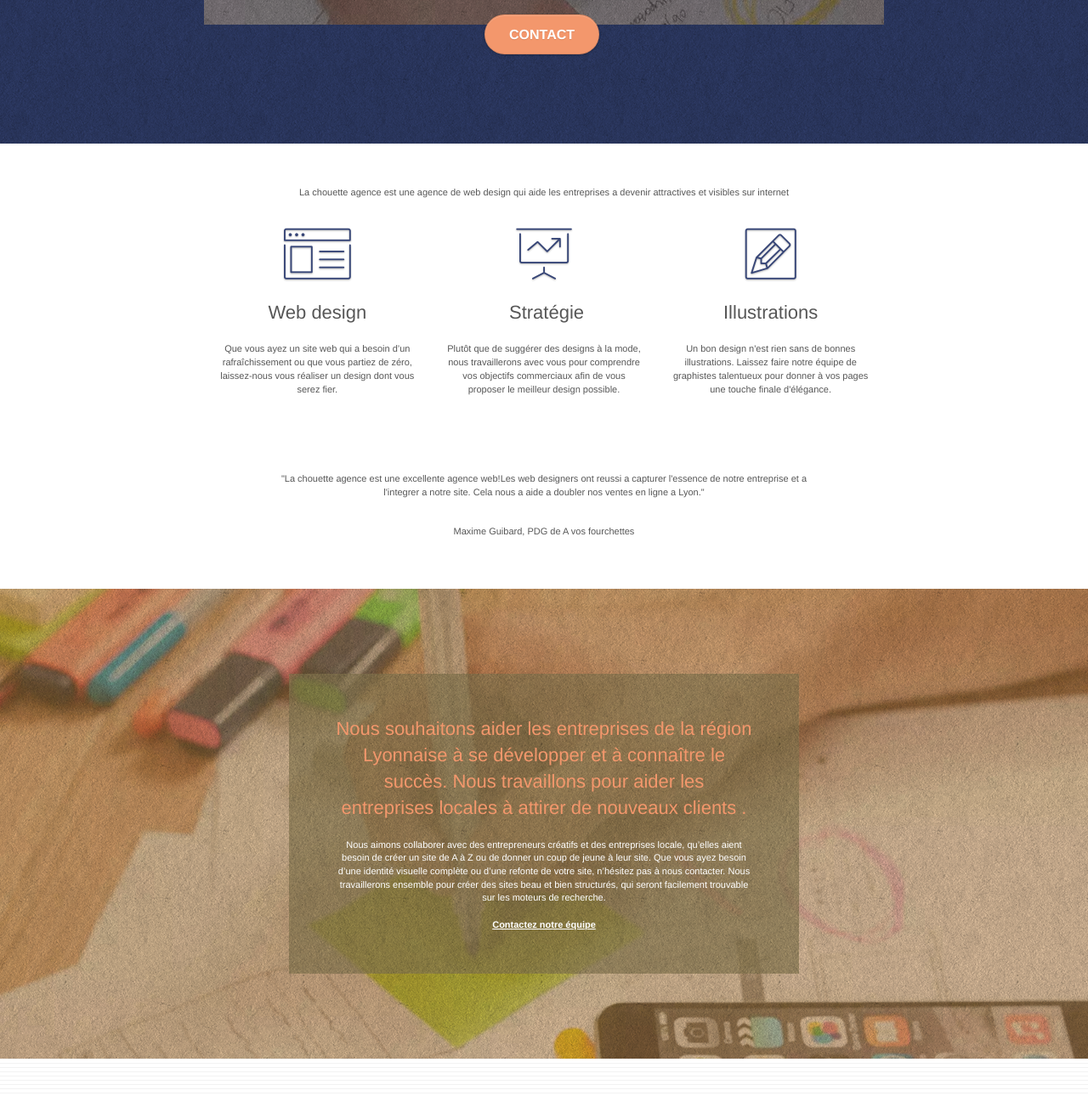
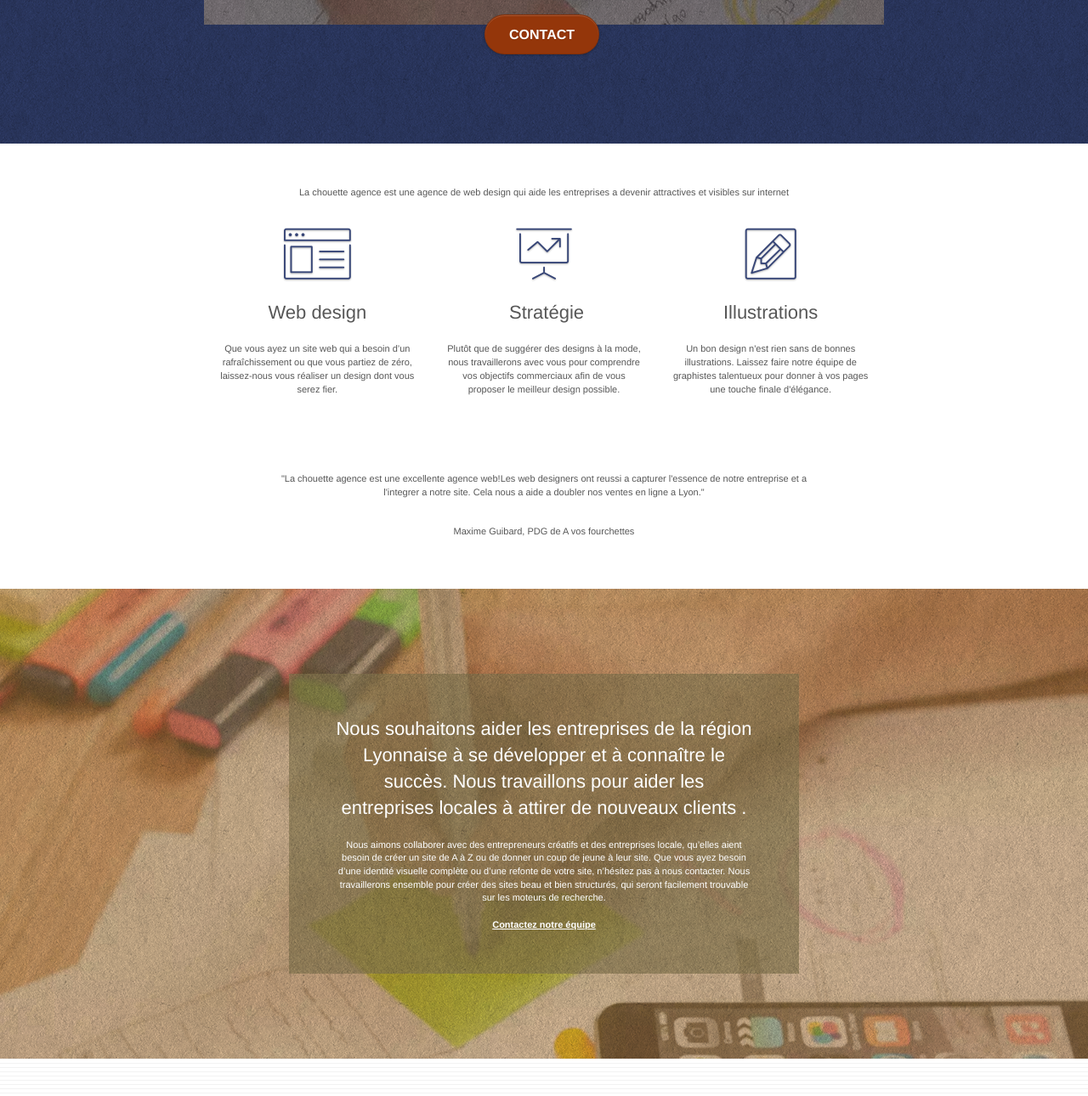
Before and after one commit to dimax92/P4_01_codeSource, a plain HTML site: page index.html in a window 1280 px wide. Shown: the part 363-1653 px from the top of the page at 85% size. Drawn offline with Linux system fonts and the light colour scheme.

Commit message:
modifications contraste

```diff
--- a/style.css
+++ b/style.css
@@ -702,6 +702,7 @@ p {
 .social {
     max-width: 400px;
     margin: auto auto auto auto;
+    color: white!important;
 }
 
 h2 {
@@ -771,15 +772,15 @@ h4 {
 }
 
 .bgc-atomic-tangerine {
-    background-color: #F3976C;
+    background-color: #94360A;
 }
 
 .tc-white {
-    color: #F3976C!important;
+    color: white!important;
 }
 
 .btn-atomic-tangerine {
-    background: #F3976C;
+    background: #94360A;
     color: #FFFFFF!important;
 }
 
```
Also changed, not shown: page2.html (+2 -2 lines).
